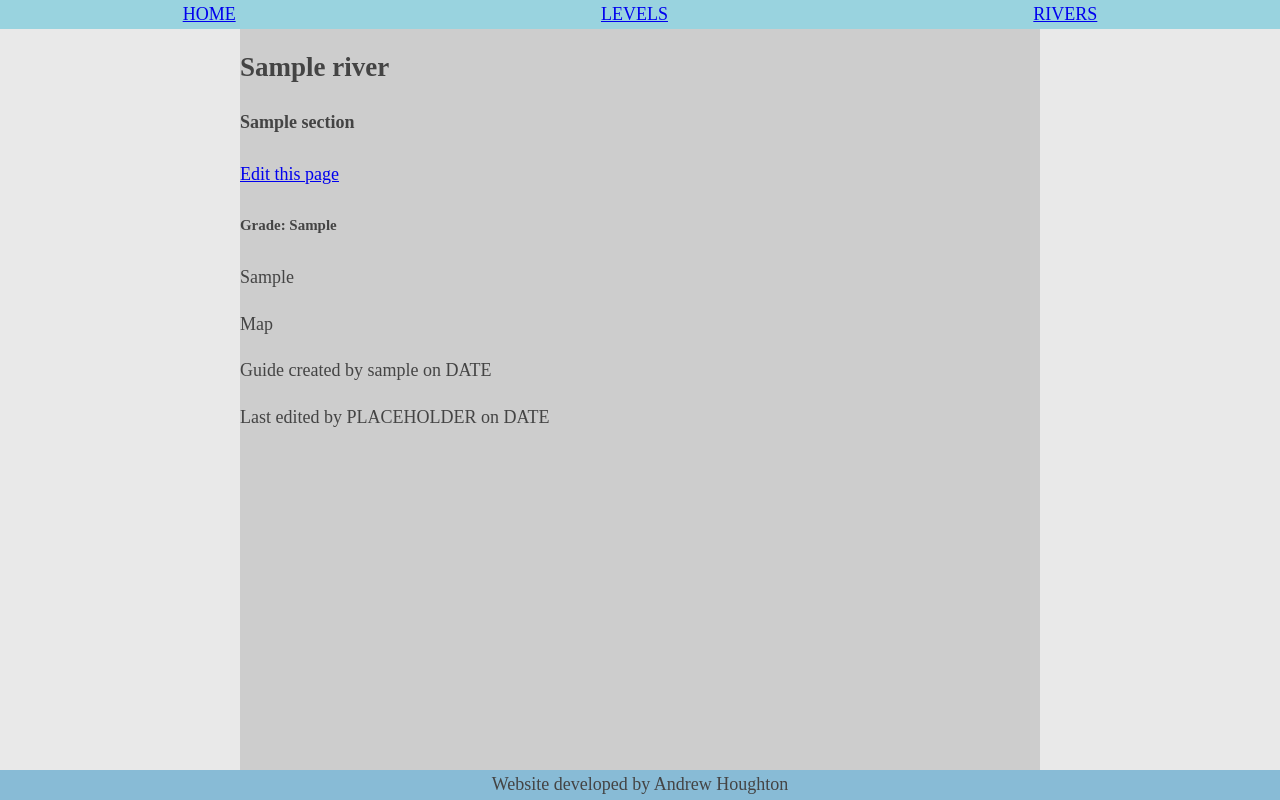
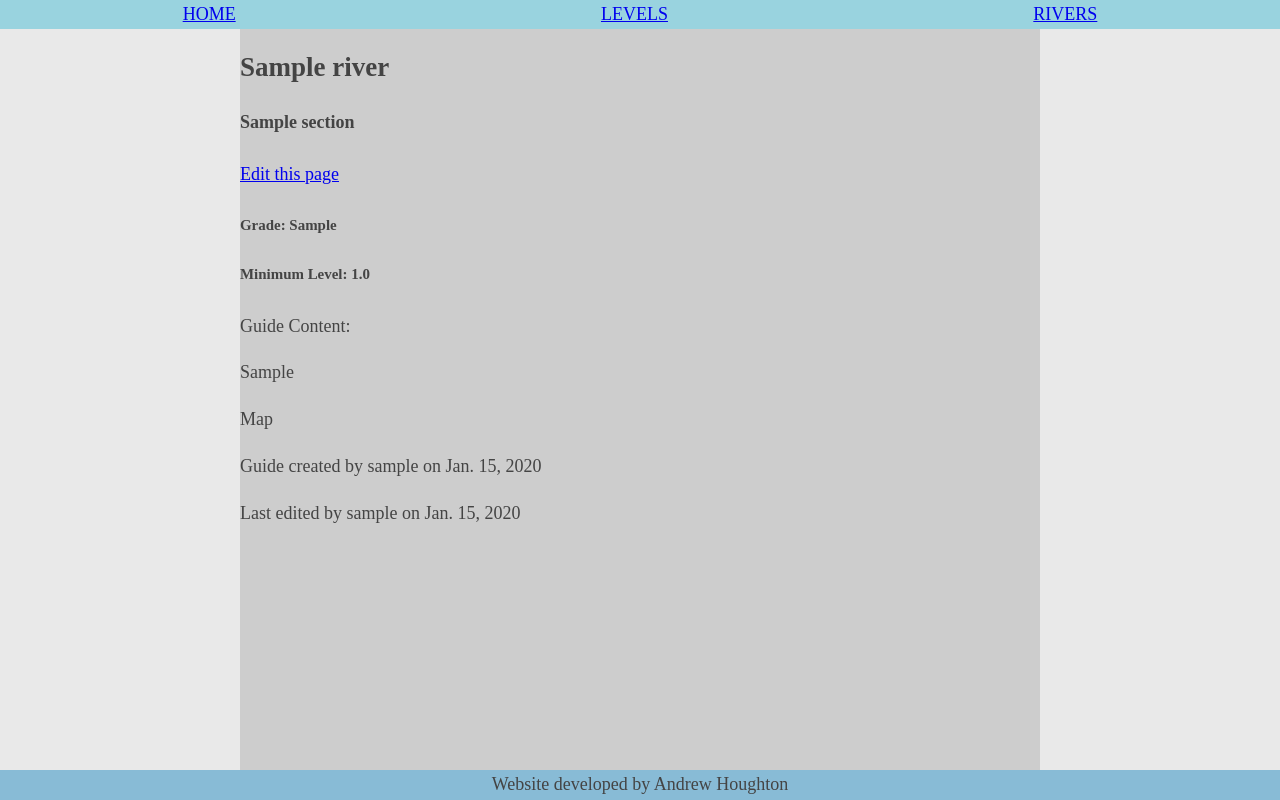
Before and after one commit to ahou8288/river_predict, a Django app: a page that uses my_wiki/rivers/templates/section.html in a window 1280 px wide. Run offline with Django 3.2, Linux system fonts and the light colour scheme; tables that the repository leaves empty hold one stand-in row (values such as "Sample post").

Commit message:
Worked on section page

```diff
--- a/my_wiki/rivers/models.py
+++ b/my_wiki/rivers/models.py
@@ -35,11 +35,11 @@ class Section(models.Model):
     name = models.CharField(max_length=100)
     river = models.ForeignKey(River, on_delete=models.CASCADE)
     grade = models.CharField(max_length=100)
-    markdown = models.CharField(max_length=10000)
+    markdown = models.CharField(max_length=10000, default = '')
 
     # levels related
     gauge = models.ForeignKey(Gauge, on_delete=models.SET_NULL, null=True)
-    minimum = models.FloatField()
+    minimum = models.FloatField(null=True)
 
     # Editing
     creator = models.ForeignKey(User, on_delete=models.SET_NULL, null=True, related_name='author')
--- a/my_wiki/rivers/templates/section.html
+++ b/my_wiki/rivers/templates/section.html
@@ -6,10 +6,10 @@
 
 <a href="placeholder_url">Edit this page</a>
 
-<h5>
-    Grade: {{ section.grade }}
-</h5>
+<h5>Grade: {{ section.grade }}</h5>
+<h5>Minimum Level: {{ section.minimum }}</h5>
 
+Guide Content:
 <p>
     {{ section.markdown }}
 </p>
@@ -19,14 +19,10 @@
 {{ disclaimer }}
 
 <p>
-    {% if section.creator %}
-        Guide created by {{ section.creator }} on DATE
-    {% else %}
-        Guide created by {{ section.creator }} on DATE
-    {% endif %}
+    Guide created by {{ section.creator }} on {{ section.creation_time }}
 </p>
 <p>
-    Last edited by PLACEHOLDER on DATE
+    Last edited by {{ section.recent_editor }} on {{ section.last_edit_time }}
 </p>
 
 {% endblock %}
```
